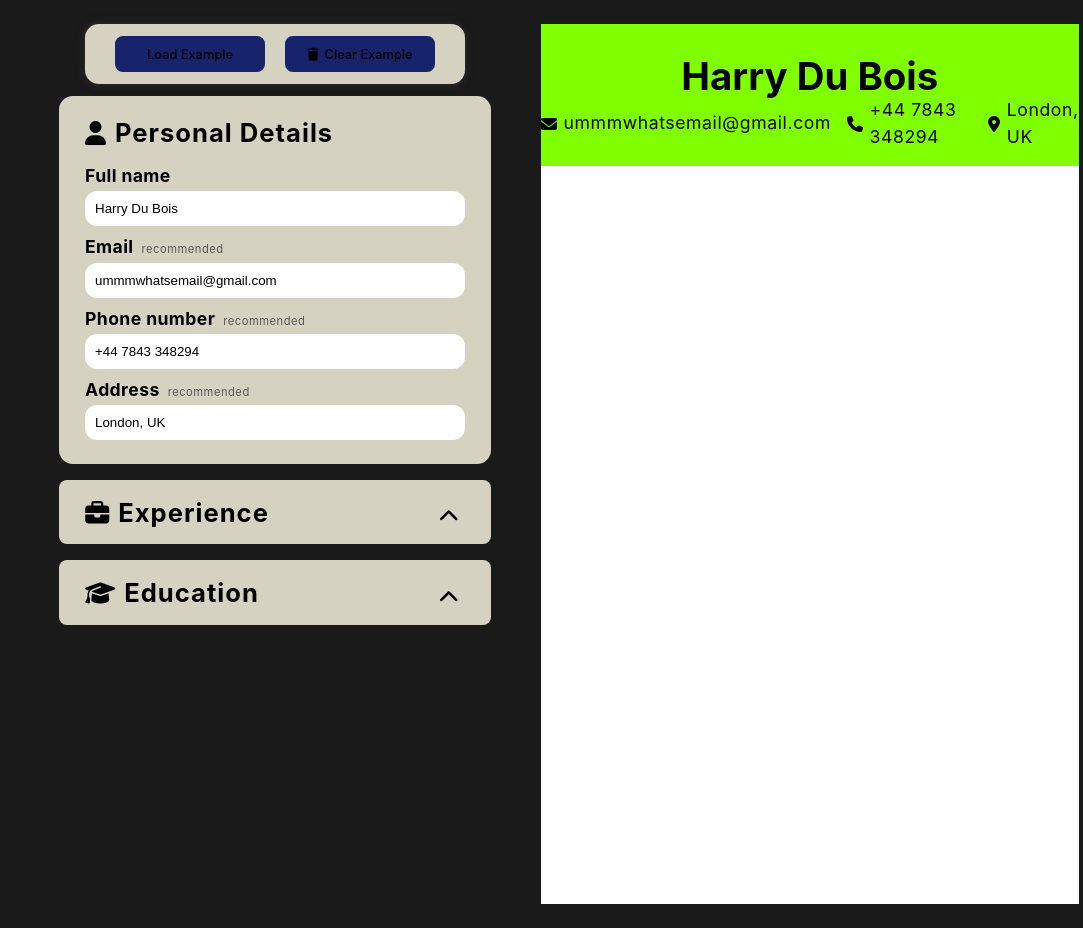
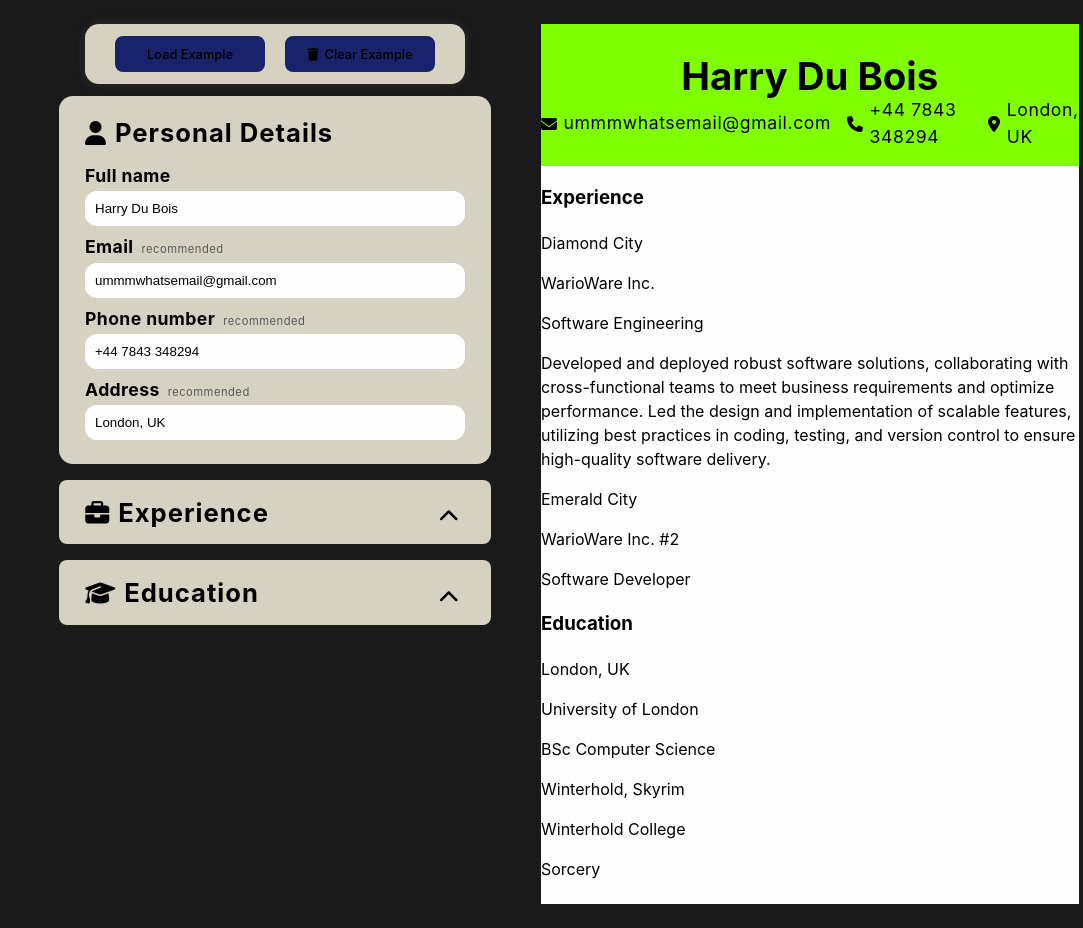
Before and after one commit to JHoldsworth23/cv-maker, a React (Vite) app: page / in a window 1280 px wide. Shown: the whole page, without its empty margins (197-1280 px from the left). Built offline with nearby package versions, Linux system fonts and the light colour scheme.

Commit message:
import cv-section component for experience and education

```diff
--- a/src/components/display-cv.jsx
+++ b/src/components/display-cv.jsx
@@ -1,13 +1,16 @@
 /* eslint-disable react/prop-types */
 import PersonalSection from "./personal/personal-section";
+import CVSection from "./cv-section";
 import "../styles/cv-display.css";
 
 export default function DisplayCV({ personal, sections }) {
     return (
         <div className="cv-display">
             <PersonalSection information={personal} />
-            {/* Experience Section */}
-            {/* Education Section */}
+            <div>
+                <CVSection title="Experience" section={sections.experience} />
+                <CVSection title="Education" section={sections.education} />
+            </div>
         </div>
     );
 }
```
